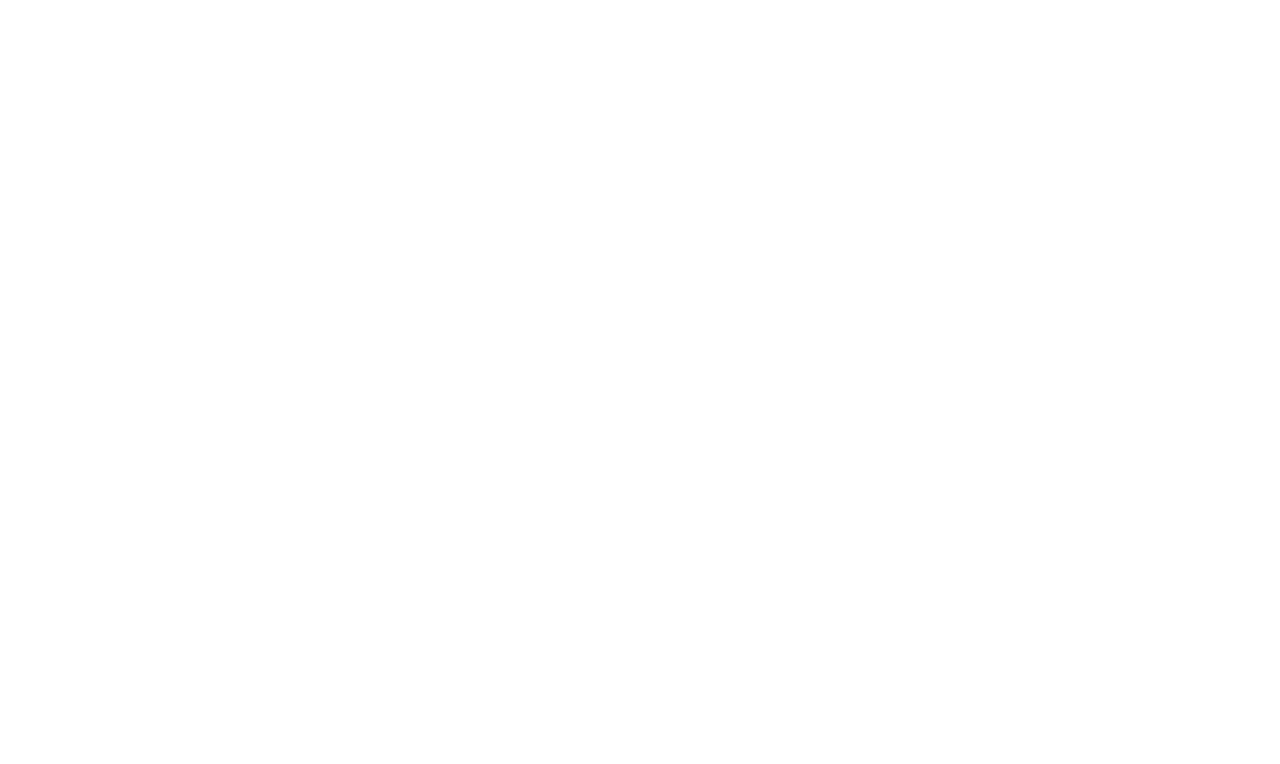
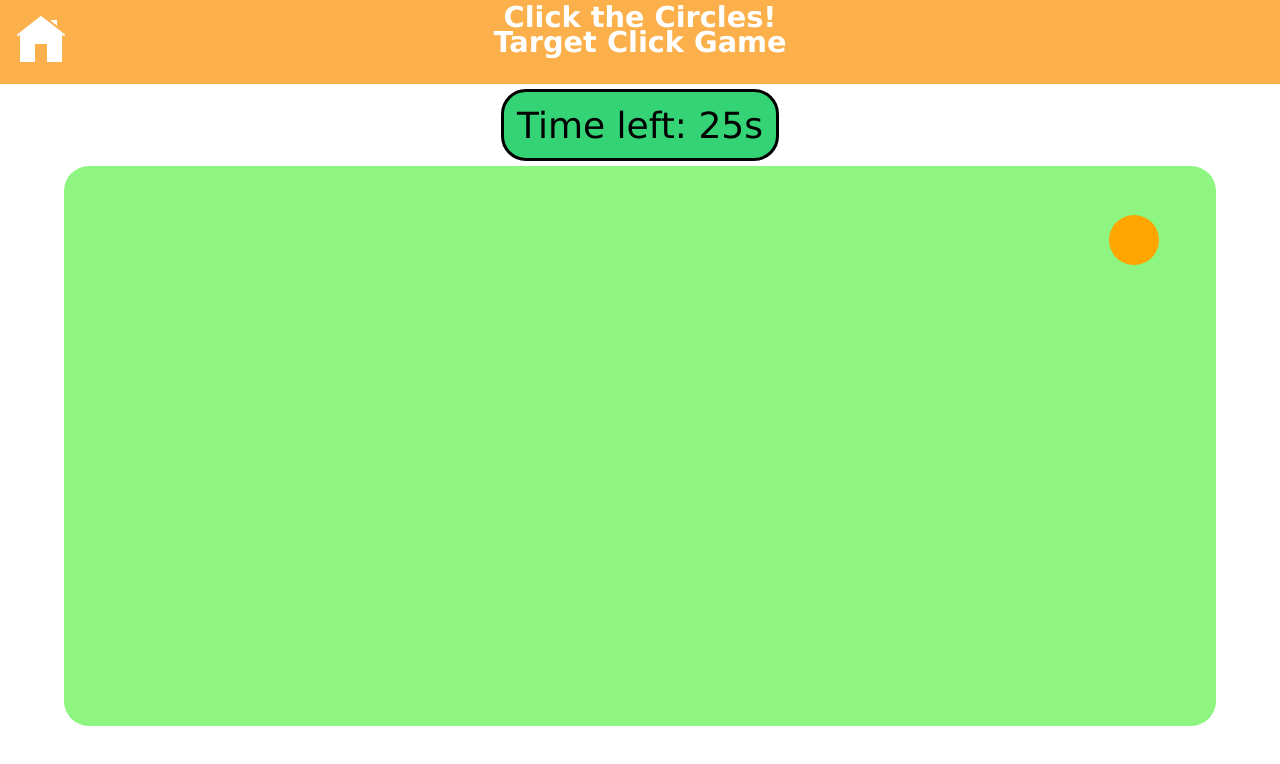
Before and after one commit to nataliesholaongpet/CognitiveExerciseTool, a plain HTML site: page Attention.html in a window 1280 px wide. Drawn offline with Linux system fonts and the light colour scheme.

Commit message:
Added front and back end for target click game

```diff
--- a/Attention.html
+++ b/Attention.html
@@ -11,7 +11,23 @@
     <title>Attention</title>
 </head>
 
+<div class="body-wrapper">
+
 <body>
+    <header>
+        <a href="Cognitive Exercise Tool.html" class="header-button">
+            <img src="/home.png" alt="Home Icon" class="header-icon">
+        </a>
+        <h1>Target Click Game</h1>
+    </header>
+
+    <h1>Click the Circles!</h1>
+    <p id="score">Time left: 30s</p>
+    <div id="gameArea"></div>
+
+    <script src="target-click-game.js"></script>
 </body>
 
+</div>
+
 </html>
--- a/styles.css
+++ b/styles.css
@@ -395,7 +395,8 @@ h2 {
     color: black;
     border: solid black;
     padding: 0.986vw;
-    background-color: lightgrey;
+    background-color: #34D376;
+    border-radius: 25px;
 }
 
 .popup {
@@ -429,3 +430,31 @@ h2 {
 #popupButton:hover {
     background: #f0f0f0;
 }
+
+
+#gameArea {
+    position: relative;
+    width: 90vw;
+    height: 70vh;
+    margin: 0 auto;
+    border: 2px solid #333;
+    background-color: #f0f0f0;
+    overflow: hidden;
+    border: none;
+    border-radius: 25px;
+    background-color: #8EF580;
+}
+
+.target {
+    width: 50px;
+    height: 50px;
+    background-color: orange;
+    border-radius: 50%;
+    position: absolute;
+    cursor: pointer;
+    transition: transform 0.2s;
+}
+
+.target:hover {
+    transform: scale(1.2);
+}
--- /dev/null
+++ b/target-click-game.js
@@ -0,0 +1,86 @@
+const gameArea = document.getElementById('gameArea');
+const scoreDisplay = document.getElementById('score');
+
+let reactionTimes = [];
+let gameDuration = 30;
+let gameEndTime;
+let targetAppearTime;
+let gameActive = false;
+
+function createTarget() {
+  if (!gameActive) return;
+
+  const target = document.createElement('div');
+  target.classList.add('target');
+
+  const areaWidth = gameArea.clientWidth;
+  const areaHeight = gameArea.clientHeight;
+  const size = 50;
+
+  const x = Math.random() * (areaWidth - size);
+  const y = Math.random() * (areaHeight - size);
+
+  target.style.left = `${x}px`;
+  target.style.top = `${y}px`;
+
+  targetAppearTime = Date.now();
+
+  target.addEventListener('click', () => {
+    const clickTime = Date.now();
+    const reactionTime = clickTime - targetAppearTime;
+    reactionTimes.push(reactionTime);
+
+    target.remove();
+    spawnNextTarget();
+  });
+
+  gameArea.appendChild(target);
+}
+
+function spawnNextTarget() {
+  if (!gameActive) return;
+
+  const delay = Math.random() * 1000 + 500;
+  setTimeout(() => {
+    if (Date.now() < gameEndTime) {
+      createTarget();
+    }
+  }, delay);
+}
+
+function startGame() {
+  reactionTimes = [];
+  gameActive = true;
+  gameEndTime = Date.now() + gameDuration * 1000;
+  scoreDisplay.textContent = `Time left: ${gameDuration}s`;
+
+  const countdown = setInterval(() => {
+    const timeLeft = Math.max(0, Math.floor((gameEndTime - Date.now()) / 1000));
+    scoreDisplay.textContent = `Time left: ${timeLeft}s`;
+
+    if (timeLeft === 0) {
+      clearInterval(countdown);
+      endGame();
+    }
+  }, 1000);
+
+  createTarget();
+}
+
+function endGame() {
+  gameActive = false;
+  gameArea.innerHTML = '';
+
+  if (reactionTimes.length === 0) {
+    scoreDisplay.textContent = "No clicks recorded!";
+    return;
+  }
+
+  const total = reactionTimes.reduce((a, b) => a + b, 0);
+  const average = total / reactionTimes.length;
+  const averageSeconds = (average / 1000).toFixed(3);
+
+  scoreDisplay.textContent = `Average Reaction Time: ${averageSeconds} seconds`;
+}
+
+startGame();
```
Also changed, not shown: Cognitive Exercises.html (+1 -1 lines), sw.js (+5 -3 lines).
